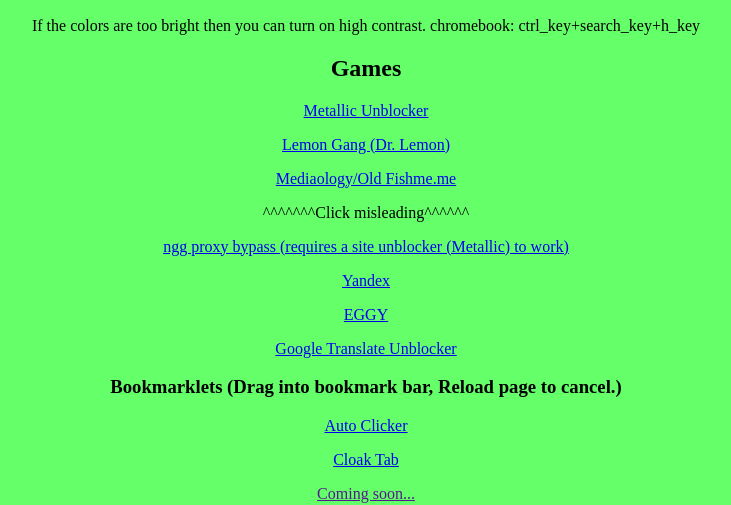
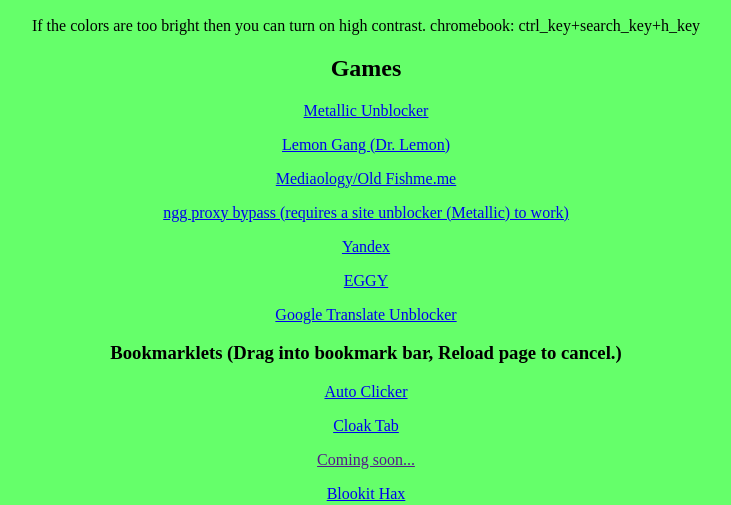
Before and after one commit to NetherBlade6/FFFE, a plain HTML site: page index.html in a window 1280 px wide. Shown: the part 298-803 px from the top of the page, without its empty margins (274-1005 px from the left). Drawn offline with Linux system fonts and the light colour scheme.

Commit message:
fishme @NetherBlade6

```diff
--- a/index.html
+++ b/index.html
@@ -92,7 +92,7 @@
               <DT><A HREF="https://www.lemonlemon.tk/" target="_blank" rel="noreferrer noopener">Lemon Gang (Dr. Lemon)</A>
               <DL>
              <DT><A HREF="media.html" target="_blank" rel="noreferrer noopener">Mediaology/Old Fishme.me</A>
-              <p> ^^^^^^^Click misleading^^^^^^</p>
+
               <DL>
 
             <DT><A HREF="https://ngg.798sc.com/" target="_blank" rel="noreferrer noopener">ngg proxy bypass (requires a site unblocker (Metallic) to work)</A>
```
